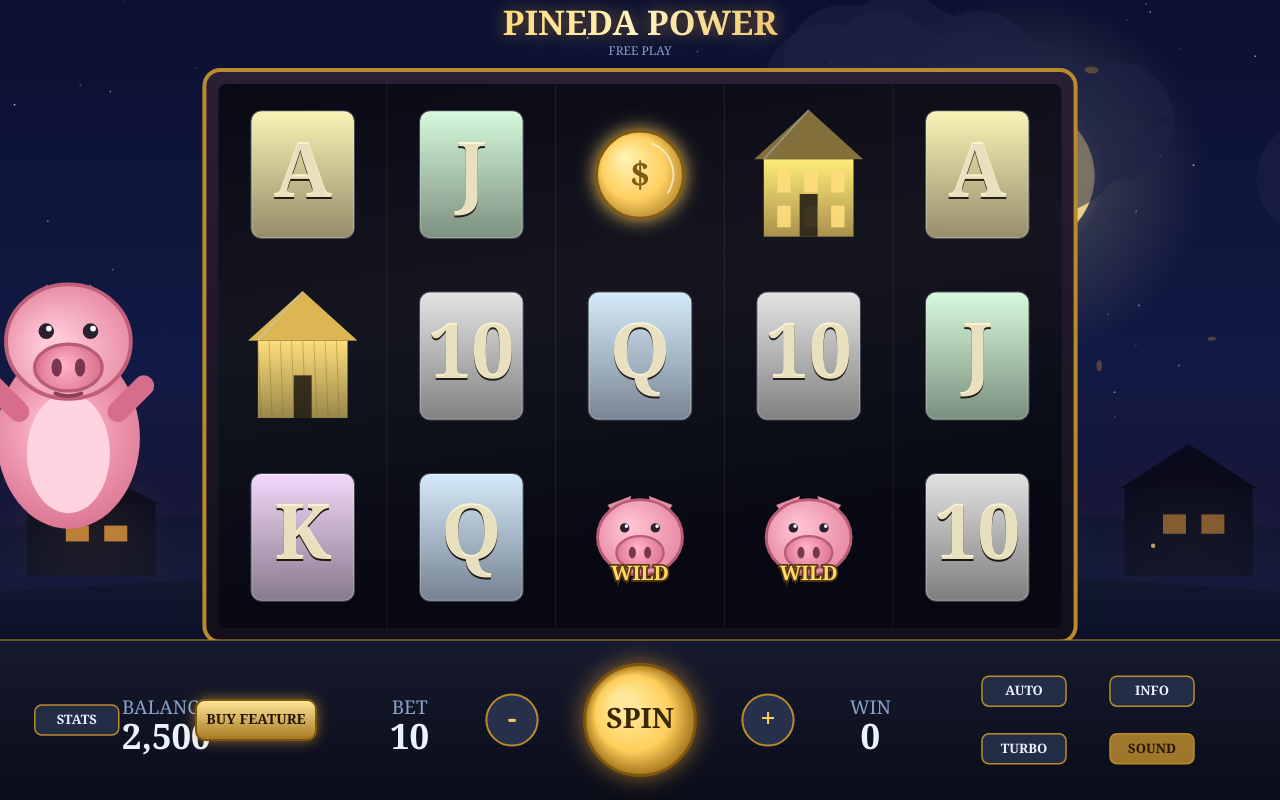
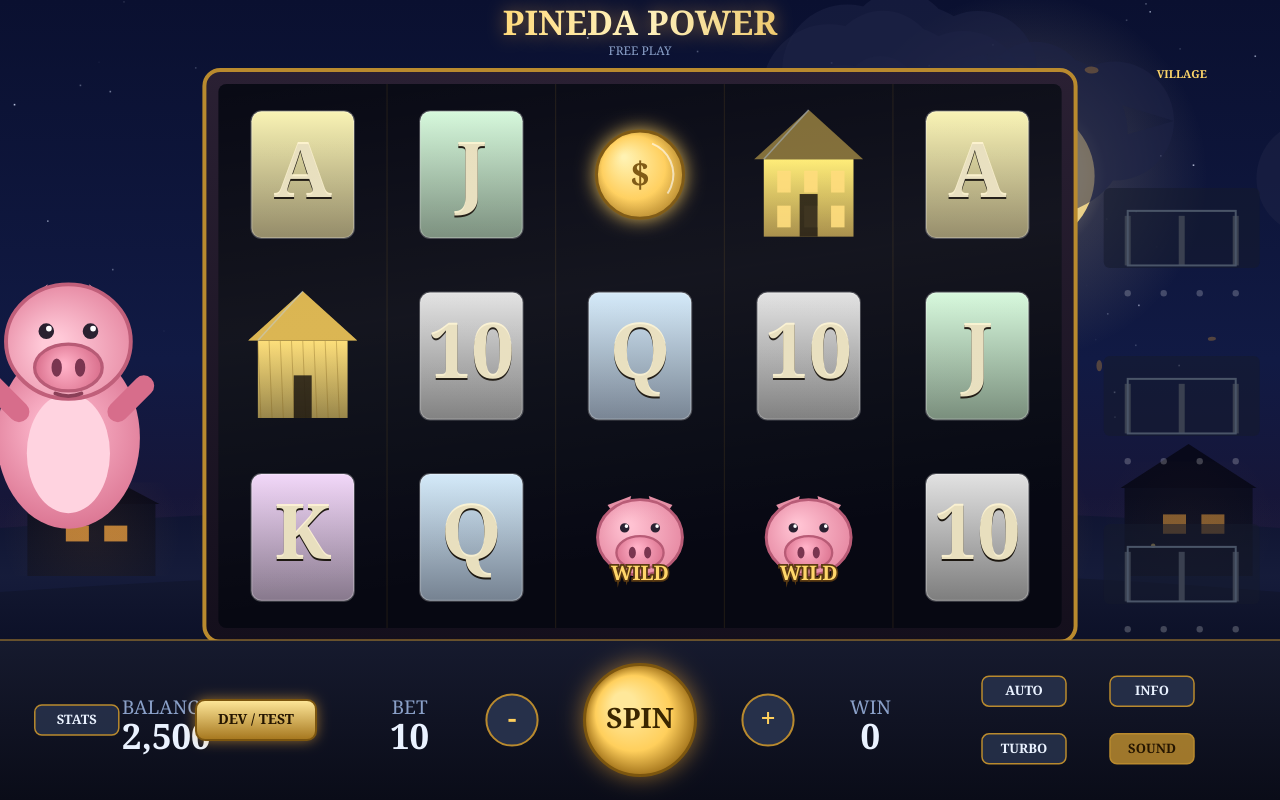
Before and after one commit to customerservice-prog/slot-machine, a website: page index.html in a window 1280 px wide. Drawn offline with Linux system fonts and the light colour scheme; animation ran at ten frames a second.

Commit message:
Update index.html

```diff
--- a/index.html
+++ b/index.html
@@ -31,13 +31,15 @@
 <div id="loading"><div class="lg">PINEDA POWER</div><div class="sub">FREE PLAY &mdash; LOADING</div></div>
 <div id="infoPanel" class="panel">
   <span class="closex" data-close="infoPanel">&times;</span>
-  <h2>INFO &amp; FEATURE BUY</h2>
+  <h2>GAME INFO</h2>
   <div class="row"><span>Money Coins (6+)</span><span>Hold &amp; Win</span></div>
   <div class="row"><span>Buzz Saws (3/4/5)</span><span>8 / 12 / 20 Free Spins</span></div>
   <div class="row"><span>Wild</span><span>Substitutes all except Buzz Saw/Coin</span></div>
-  <div style="margin-top:14px; font-size:12px; color:#8aa0c8;">Feature Buy uses virtual credits only. This is a free-play game with no real money.</div>
-  <button class="buybtn" id="buyFSbtn">BUY FREE SPINS</button>
-  <button class="buybtn" id="buyHWbtn">BUY HOLD &amp; WIN</button>
+  <div class="row"><span>Village Build (3+ houses)</span><span>Upgrade a plot: Foundation&rarr;Straw&rarr;Wood&rarr;Brick&rarr;Mansion</span></div>
+  <div style="margin-top:16px; padding-top:10px; border-top:1px solid #b98a2e; font-size:12px; color:#ffcf5c; letter-spacing:1px;">DEV / TEST MODE &mdash; force features (free)</div>
+  <button class="buybtn" id="buyFSbtn">FORCE FREE SPINS</button>
+  <button class="buybtn" id="buyHWbtn">FORCE HOLD &amp; WIN</button>
+  <button class="buybtn" id="devHouseBtn">FORCE HOUSE UPGRADE</button>
 </div>
 <div id="statsPanel" class="panel">
   <span class="closex" data-close="statsPanel">&times;</span>
@@ -73,11 +75,11 @@ function prof(){ return PROFILES[G.diff]||PROFILES.NORMAL; }
 
 // ---------- persistence ----------
 function save(){ try{ localStorage.setItem("bbwr_v3", JSON.stringify({
-  bal:G.bal, bet:G.bet, spins:G.spins, totalWon:G.totalWon, biggest:G.biggest, diff:G.diff, sound:G.sound
+  bal:G.bal, bet:G.bet, spins:G.spins, totalWon:G.totalWon, biggest:G.biggest, diff:G.diff, sound:G.sound, houses:houses
 })); }catch(e){} }
 function load(){ try{ var s=JSON.parse(localStorage.getItem("bbwr_v3")||"null"); if(s){
   G.bal=+s.bal||2500; G.bet=+s.bet||10; G.spins=+s.spins||0; G.totalWon=+s.totalWon||0;
-  G.biggest=+s.biggest||0; G.diff=s.diff||"NORMAL"; G.sound=s.sound!==false;
+  G.biggest=+s.biggest||0; G.diff=s.diff||"NORMAL"; G.sound=s.sound!==false; if(s.houses&&s.houses.length===3){ window.__loadedHouses=[+s.houses[0]||0,+s.houses[1]||0,+s.houses[2]||0]; }
 } }catch(e){} }
 load();
 if(G.bal < 100) G.bal = 2500;   // welcome refill
@@ -250,9 +252,9 @@ function drawWolf(t){
   var wx=g.gx-Math.min(150,g.gx*0.85), wy=g.gy+g.gh*0.5, sc=Math.min(1.3, g.gh/360);
   if(wx<40) wx=40;
   wolf.t+=1;
-  var lean = wolf.state==="ANTIC"? Math.sin(t*0.004)*6+8 : (wolf.state==="HUFF"? 14 : 0);
+  var lean = wolf.state==="ANTIC"? Math.sin(t*0.004)*6+8 : (wolf.state==="HUFF"? 14 : (wolf.state==="WATCHING"? 6 : 0));
   var bob = Math.sin(t*0.0015)*4;
-  var cheer = wolf.state==="CELEBRATE"? Math.abs(Math.sin(t*0.01))*10 : 0;
+  var cheer = wolf.state==="CELEBRATE"? Math.abs(Math.sin(t*0.01))*10 : (wolf.state==="EXCITED"? Math.abs(Math.sin(t*0.012))*6 : (wolf.state==="DISAPPOINT"? -4 : 0));
   var puff = wolf.state==="HUFF"? (0.5+Math.abs(Math.sin(t*0.02))*0.5) : 0;
   cx.save(); cx.translate(wx+lean, wy+bob-cheer); cx.scale(sc,sc);
   var bgc=cx.createRadialGradient(-10,50,6,0,60,80); bgc.addColorStop(0,"#ffbcd0"); bgc.addColorStop(1,"#d76d8b");
@@ -279,6 +281,8 @@ function drawWolf(t){
   cx.strokeStyle="#8a3f57"; cx.lineWidth=3; cx.beginPath();
   if(wolf.state==="CELEBRATE"){ cx.arc(0,24,14,0.15,Math.PI-0.15); }
   else if(wolf.state==="HUFF"){ cx.arc(0,30,10,Math.PI+0.3,-0.3); }
+  else if(wolf.state==="EXCITED"){ cx.arc(0,24,11,0.2,Math.PI-0.2); }
+  else if(wolf.state==="DISAPPOINT"){ cx.arc(0,36,11,Math.PI+0.2,-0.2); }
   else { cx.moveTo(-10,26); cx.quadraticCurveTo(0,30,10,26); }
   cx.stroke();
   if(puff>0){ cx.fillStyle="rgba(255,255,255,"+(0.4*puff)+")"; var px=snoutW+10+puff*20; cx.beginPath(); cx.arc(px,6,10*puff,0,6.2832); cx.arc(px+14,2,7*puff,0,6.2832); cx.fill(); }
@@ -520,6 +524,10 @@ function finishSpin(){
     else { G.state="FS"; scheduleAuto(); }
     save(); return;
   }
+  // ---- HOUSE CONSTRUCTION: count building symbols this spin ----
+  var build=0;
+  for(var r=0;r<5;r++) for(var row=0;row<3;row++){ var id=g[r][row]; if(id==="STRAW"||id==="WOOD"||id==="BRICK"||id==="MANS") build++; }
+  if(build>=3){ var ups = build>=5?2:1; for(var u=0; u<ups; u++){ upgradeHouse(lowestHouse()); } } else if(housesNearMax()){ setWolf("WATCHING"); }
   // base game feature triggers
   if(coins.length>=6){ startHoldWin(coins); save(); return; }
   if(scat>=3){ startFreeSpins(scat); save(); return; }
@@ -723,7 +731,7 @@ function buyDeckBtn(x,y,g){
   cx.fillStyle=grd; roundRect(x-w/2,y-hh/2,w,hh,9); cx.fill();
   cx.shadowBlur=0; cx.strokeStyle="#7c560f"; cx.lineWidth=2; cx.stroke();
   cx.fillStyle="#241500"; cx.font="bold "+Math.round(hh*0.34)+"px Georgia"; cx.textAlign="center"; cx.textBaseline="middle";
-  cx.fillText("BUY FEATURE",x,y); cx.restore();
+  cx.fillText("DEV / TEST",x,y); cx.restore();
   hot.buyBox=[x-w/2,y-hh/2,x+w/2,y+hh/2];
 }
 function smallBtn(x,y,label,active){
@@ -795,6 +803,60 @@ function drawBanner(t){
 }
 // ---------- main loop ----------
 var frame=0;
+// ===== HOUSE CONSTRUCTION PROGRESSION =====
+var houses=(window.__loadedHouses||[0,0,0]);
+var houseGlow=[0,0,0];
+var HOUSE_TIERS=["FOUNDATION","STRAW","WOOD","BRICK","MANSION"];
+var HOUSE_COL=["#5a5040","#e6c96a","#b07a3c","#c0503a","#ffd76a"];
+function upgradeHouse(n){
+  if(n<0||n>2) return false;
+  if(houses[n]>=4) return false;
+  houses[n]++; houseGlow[n]=1; save();
+  if(houses[n]===4){ setWolf("CELEBRATE"); } else { setWolf("EXCITED"); }
+  return true;
+}
+function lowestHouse(){ var lo=0; for(var i=1;i<3;i++){ if(houses[i]<houses[lo]) lo=i; } return lo; }
+function housesNearMax(){ for(var i=0;i<3;i++){ if(houses[i]===3) return true; } return false; }
+function resetHouses(){ houses=[0,0,0]; houseGlow=[0,0,0]; save(); }
+function drawHousePlot(px,py,pw,ph,tier,glow){
+  cx.save(); cx.translate(px,py);
+  cx.fillStyle="rgba(20,26,44,0.55)"; roundRect(-pw*0.52,-ph*0.05,pw*1.04,ph*0.5,6); cx.fill();
+  var gg=glow>0?glow:0;
+  if(gg>0){ cx.shadowColor="#ffd76a"; cx.shadowBlur=24*gg; }
+  var w=pw*0.72, h=ph*0.62, bx=-w/2, by=-h*0.2;
+  if(tier===0){
+    cx.fillStyle="#3a4050"; for(var i=-1;i<=1;i++){ cx.fillRect(bx+ (i+1)*(w/2)-3, by+h*0.4, 6, h*0.5); }
+    cx.strokeStyle="#4a5568"; cx.lineWidth=2; cx.strokeRect(bx,by+h*0.35,w,h*0.55);
+  } else {
+    var col=HOUSE_COL[tier];
+    var wg=cx.createLinearGradient(bx,by,bx,by+h); wg.addColorStop(0,shade(col,1.15)); wg.addColorStop(1,shade(col,0.7));
+    cx.fillStyle=wg; cx.fillRect(bx,by+h*0.28,w,h*0.72);
+    cx.fillStyle=shade(col,0.85); cx.beginPath(); cx.moveTo(bx-4,by+h*0.30); cx.lineTo(0,by-2); cx.lineTo(bx+w+4,by+h*0.30); cx.closePath(); cx.fill();
+    cx.fillStyle="#2a1e14"; cx.fillRect(-w*0.12,by+h*0.55,w*0.24,h*0.45);
+    if(tier>=3){ cx.strokeStyle="rgba(0,0,0,0.25)"; cx.lineWidth=1; for(var yy=by+h*0.4; yy<by+h; yy+=6){ cx.beginPath(); cx.moveTo(bx,yy); cx.lineTo(bx+w,yy); cx.stroke(); } }
+    if(tier===4){ cx.fillStyle="#fff2b0"; cx.fillRect(bx+w*0.12,by+h*0.4,w*0.18,h*0.2); cx.fillRect(bx+w*0.7,by+h*0.4,w*0.18,h*0.2); }
+  }
+  cx.shadowBlur=0;
+  for(var p=0;p<4;p++){ cx.beginPath(); cx.arc(bx+ p*(w/3), by+h*1.18, 3.2, 0,6.2832); cx.fillStyle=(p<tier)?"#ffd76a":"rgba(255,255,255,0.22)"; cx.fill(); }
+  cx.restore();
+}
+function drawHouses(t){
+  var g=geom();
+  var colX = g.gx+g.gw + Math.min(140, (W-(g.gx+g.gw))*0.55);
+  if(colX > W-70) colX = W-70;
+  var pw = Math.min(150, (W-(g.gx+g.gw))*0.9);
+  var ph = g.gh/3.4;
+  var y0 = g.gy + ph*0.7;
+  cx.save();
+  cx.font="bold 11px Georgia"; cx.textAlign="center"; cx.fillStyle="#ffd76a";
+  cx.fillText("VILLAGE", colX, g.gy-6);
+  for(var i=0;i<3;i++){
+    var py = y0 + i*(ph*1.05);
+    drawHousePlot(colX, py, pw, ph, houses[i], houseGlow[i]);
+    if(houseGlow[i]>0){ houseGlow[i]-=0.03; if(houseGlow[i]<0) houseGlow[i]=0; }
+  }
+  cx.restore();
+}
 function loop(t){
   frame++;
   cx.save();
@@ -802,6 +864,7 @@ function loop(t){
   drawBG(t);
   drawWolf(t);
   drawReels(t);
+  drawHouses(t);
   updateParts(); drawParts();
   drawHUD(t);
   // win count-up
@@ -849,6 +912,8 @@ function showStats(){
 function row(k,v){ return '<div class="row"><span>'+k+'</span><span>'+v+'</span></div>'; }
 // buy buttons
 var bfs=document.getElementById("buyFSbtn"), bhw=document.getElementById("buyHWbtn");
+var dhb=document.getElementById("devHouseBtn");
+if(dhb) dhb.addEventListener("click",function(){ if(G.state==="READY"||G.state==="WIN"){ upgradeHouse(lowestHouse()); closePanel("infoPanel"); } });
 if(bfs) bfs.addEventListener("click",function(){ if(!buyFreeSpins()){ this.textContent="BUY FREE SPINS (FREE)"; } });
 if(bhw) bhw.addEventListener("click",function(){ if(!buyHoldWin()){ this.textContent="BUY HOLD & WIN (FREE)"; } });
 function refreshBuyLabels(){ if(bfs)bfs.textContent="BUY FREE SPINS (FREE)"; if(bhw)bhw.textContent="BUY HOLD & WIN (FREE)"; }
```
